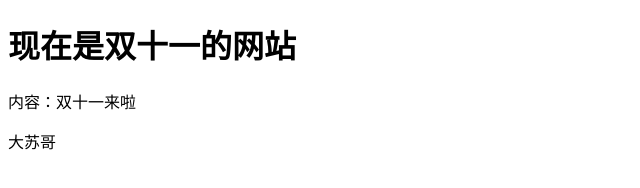
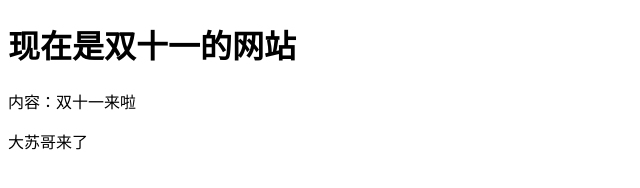
Before and after one commit to xsqd/taobao, a plain HTML site: page index.html in a window 1280 px wide. Shown: the full height of the page, 0-640 px from the left. Drawn offline with Linux system fonts and the light colour scheme.

Commit message:
第三次存档

```diff
--- a/index.html
+++ b/index.html
@@ -11,7 +11,7 @@
 <body>
     <h1>现在是双十一的网站</h1>
     <p>内容：双十一来啦</p>
-    <span>大苏哥</span>
+    <span>大苏哥来了</span>
 </body>
 
 </html>
```
